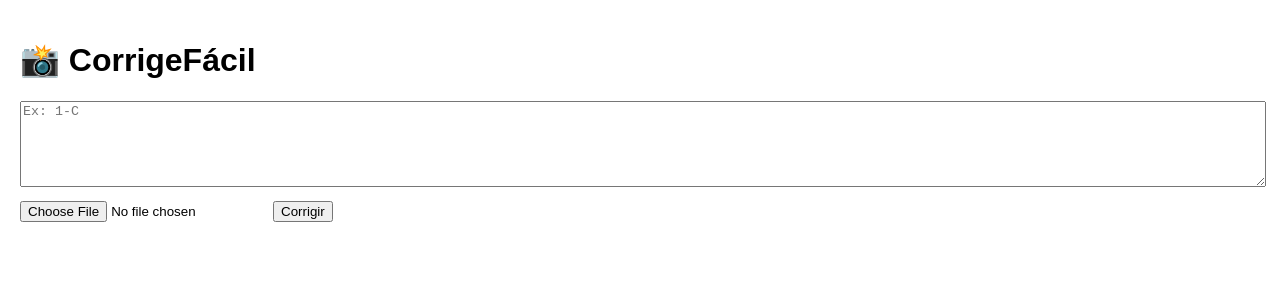
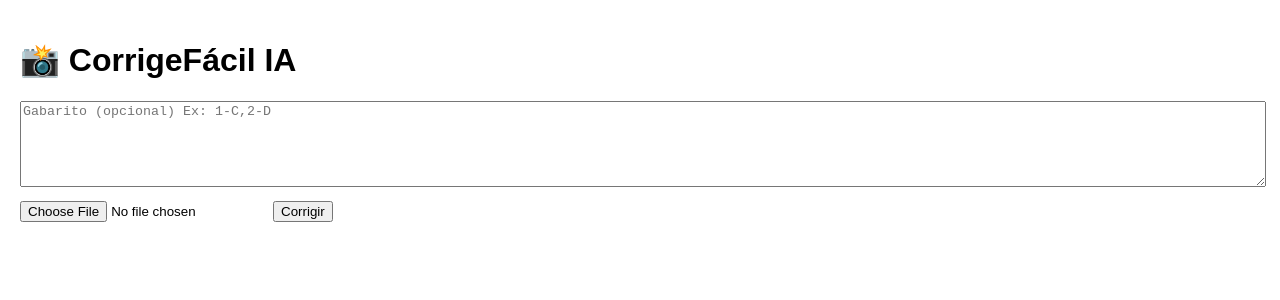
Before and after one commit to maafernandesn/corrige-facil, a Next.js app: page / in a window 1280 px wide. Shown: the top 300 px of the page. Built offline with nearby package versions, Linux system fonts and the light colour scheme.

Commit message:
Atualizar o page.js

```diff
--- a/app/page.js
+++ b/app/page.js
@@ -8,13 +8,8 @@ export default function Home() {
   const [resposta, setResposta] = useState("");
 
   const enviar = async () => {
-    if (!img || !gabarito) {
-      alert("Envie a imagem e o gabarito");
-      return;
-    }
-
     try {
-      setResposta("Corrigindo... ⏳");
+      setResposta("Processando... ⏳");
 
       const r = await fetch("/api/corrigir", {
         method: "POST",
@@ -26,7 +21,11 @@ export default function Home() {
 
       const data = await r.json();
 
-      setResposta(data.resultado || data.erro || "Sem resposta");
+      if (data.teste) {
+        setResposta(JSON.stringify(data.teste, null, 2));
+      } else {
+        setResposta(data.resultado || data.erro || "Sem resposta");
+      }
 
     } catch (e) {
       setResposta("Erro na conexão ❌");
@@ -35,10 +34,10 @@ export default function Home() {
 
   return (
     <div style={{ padding: 20 }}>
-      <h1>📸 CorrigeFácil</h1>
+      <h1>📸 CorrigeFácil IA</h1>
 
       <textarea
-        placeholder="Ex: 1-C"
+        placeholder="Gabarito (opcional) Ex: 1-C,2-D"
         value={gabarito}
         onChange={(e) => setGabarito(e.target.value)}
         style={{ width: "100%", height: 80 }}
```
